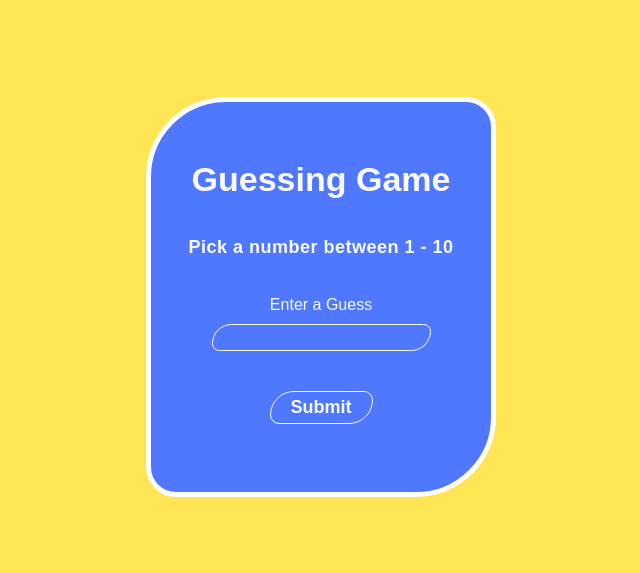
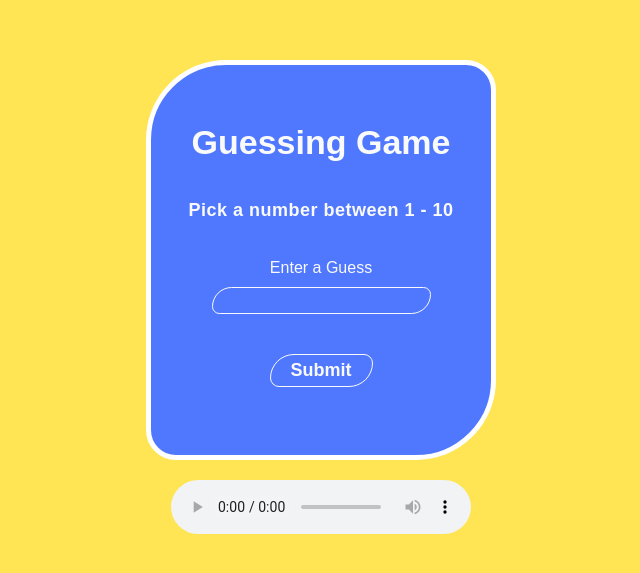
Before and after one commit to destrella66/Guessing-Game, a plain HTML site: page index.html in a window 1280 px wide. Shown: the part 103-676 px from the top of the page, without its empty margins (319-959 px from the left). Drawn offline with Linux system fonts and the light colour scheme.

Commit message:
Adiciona música de  de fundo

```diff
--- a/index.html
+++ b/index.html
@@ -16,6 +16,7 @@
         <input class="btn" type="submit" id="submitButton" />
       </div>
     </div>
+    <audio src="/song.mp3" autoplay controls loop></audio>
     <script src="script.js"></script>
   </body>
 </html>
--- a/styles.css
+++ b/styles.css
@@ -11,6 +11,7 @@ body {
   align-items: center;
   justify-content: center;
   height: 100vh;
+  flex-direction: column;
 }
 .container {
   display: flex;
@@ -23,6 +24,7 @@ body {
   padding: 20px 30px;
   border-radius: 80px 30px 80px 30px;
   background-color: #4f78ff;
+  margin-bottom: 20px;
 }
 .container h1 {
   font-size: 34px;
```
Also changed, not shown: 1 other file.
